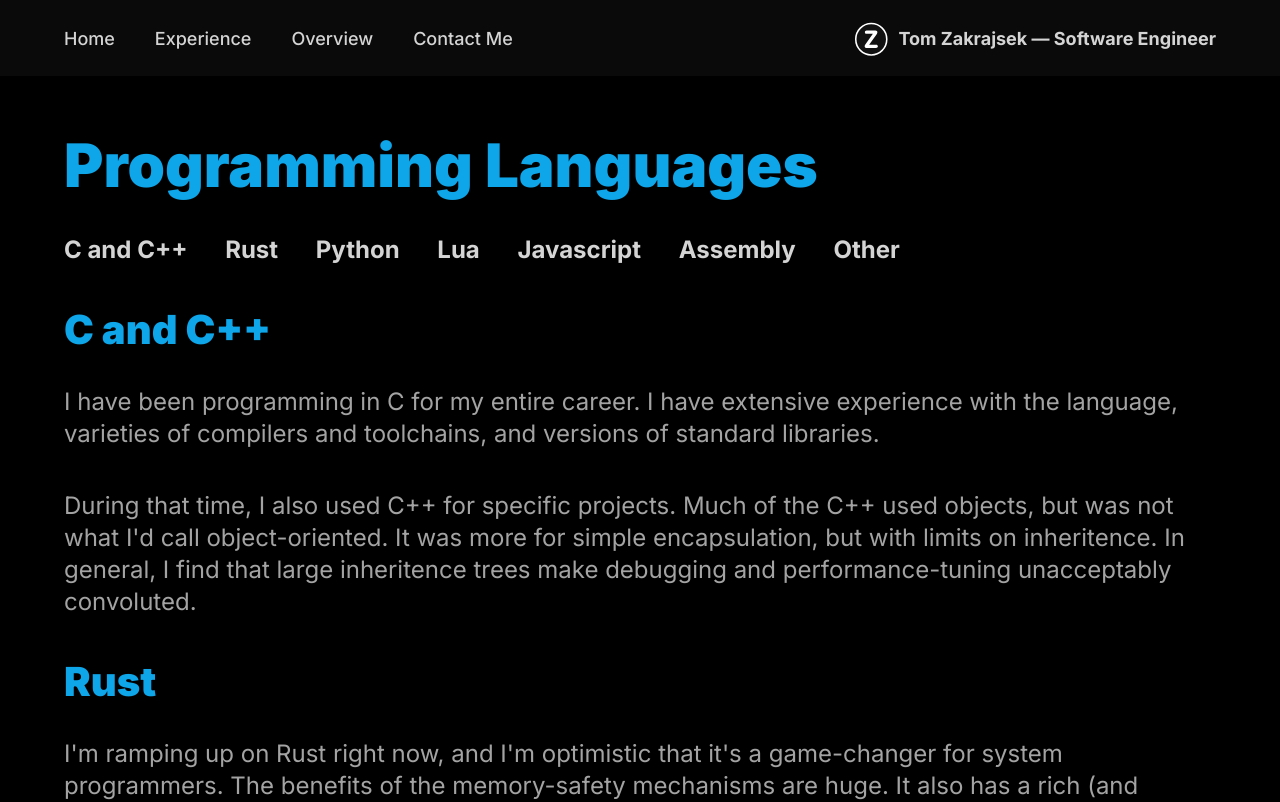
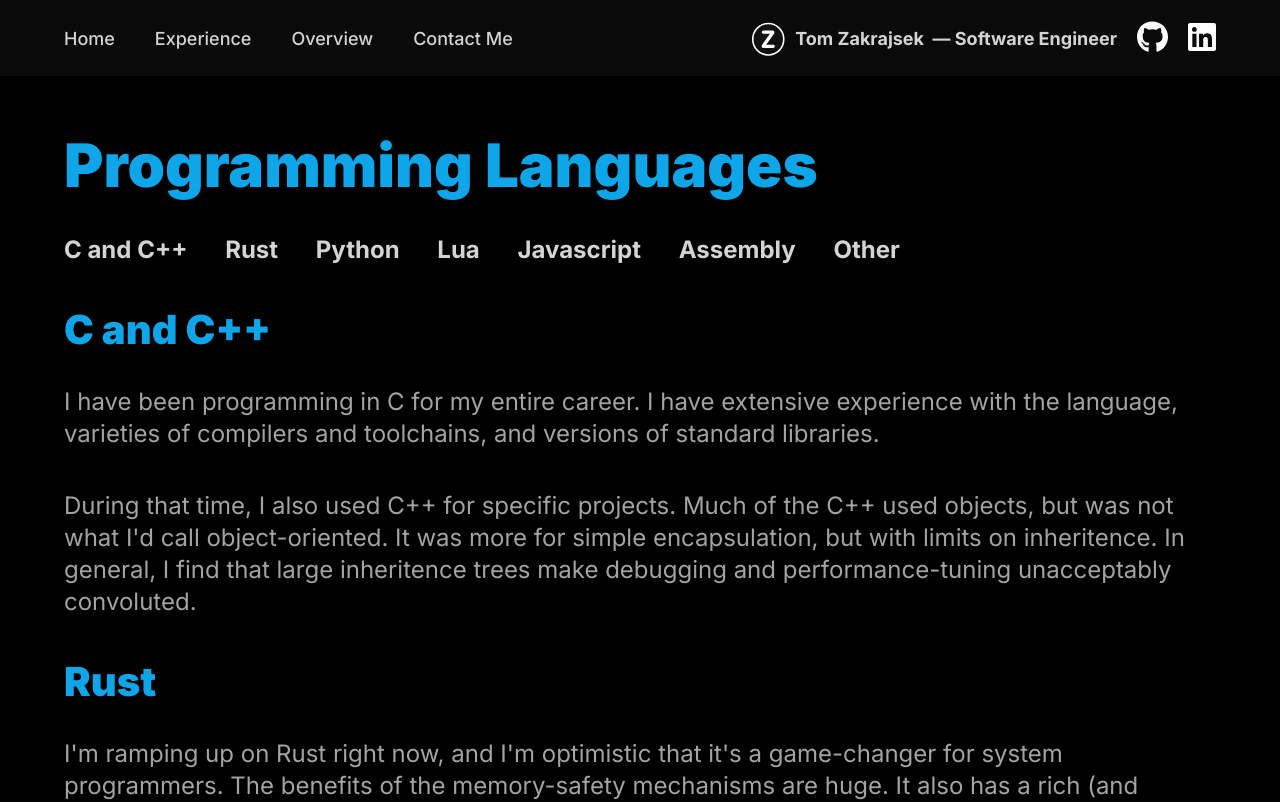
Before and after one commit to veryoddthomas/about, a Next.js app: page /languages in a window 1280 px wide. Shown: the top 802 px of the page. Built offline with nearby package versions, Linux system fonts and the light colour scheme.

Commit message:
Experiment with iconography
Used for LinkedIn and Github, and placed on NavBar
as well as down with contact info.

```diff
--- a/app/components/Contact.jsx
+++ b/app/components/Contact.jsx
@@ -1,9 +1,15 @@
 import React, { useRef, useState } from "react";
 import { motion } from "framer-motion";
 import emailjs from "@emailjs/browser";
+import Image from "next/image";
+import Link from 'next/link'
+import { linkedin } from "../assets";
 
 import AnimatedSection from "./AnimatedSection";
 import { slideIn } from "../utils/motion";
+
+import { FontAwesomeIcon } from '@fortawesome/react-fontawesome';
+import { faGithub, faLinkedin } from '@fortawesome/free-brands-svg-icons';
 
 const Contact = () => {
   const formRef = useRef();
@@ -73,6 +79,27 @@ const Contact = () => {
         <h1 className='pre-h1'>Get in touch</h1>
         <h1>Contact Me</h1>
 
+        <div className='font-medium text-primary lg:text-[30px] sm:text-[26px] xs:text-[20px] text-[16px] lg:leading-[40px] mt-6'>
+          {/* <div className="flex gap-6 mt-8"> */}
+          {/* <span>Visit my public platforms <FontAwesomeIcon icon={faLinkedin} /> <FontAwesomeIcon icon={faGithub} /></span> */}
+          <span>Visit my public platforms</span>
+          &nbsp;
+          &nbsp;
+          <Link rel="noopener noreferrer" target="_blank" href={'https://github.com/veryoddthomas/'}>
+            <FontAwesomeIcon icon={faGithub} inverse />
+          </Link>
+          &nbsp;
+          &nbsp;
+          <Link rel="noopener noreferrer" target="_blank" href={'https://www.linkedin.com/in/tom-zakrajsek/'}>
+            <FontAwesomeIcon icon={faLinkedin} inverse />
+          </Link>
+          &nbsp;
+          &nbsp;
+          <span>or just drop me a line below.</span>
+          {/* </div> */}
+        </div>
+
+
         <form
           ref={formRef}
           onSubmit={handleSubmit}
--- a/app/components/Hero.jsx
+++ b/app/components/Hero.jsx
@@ -17,18 +17,22 @@ const Hero = () => {
           <div className='font-medium text-primary lg:text-[30px] sm:text-[26px] xs:text-[20px] text-[16px] lg:leading-[40px] mt-6'>
             <div className="flex gap-6 mt-16">
 
-              <span>My name is <span className='emphasized-2'>Tom Zakrajsek</span>.  You can find me at</span>
+              <span>My name is <span className='emphasized-2'>Tom Zakrajsek</span>.
+                {/* You can find me at */}
+              </span>
 
-              <Link rel="noopener noreferrer" target="_blank" href={'https://github.com/veryoddthomas/'}>
+              {/* <Link rel="noopener noreferrer" target="_blank" href={'https://github.com/veryoddthomas/'}>
                 <Image className="" src={github} alt="My Github" width={40} height={40} />
               </Link>
               <Link rel="noopener noreferrer" target="_blank" href={'https://www.linkedin.com/in/tom-zakrajsek/'}>
                 <Image src={linkedin} alt="My LinkedIn" width={40} height={40} />
-              </Link>
+              </Link> */}
             </div>
             <p className='mt-6'>
-              I&apos;m a software engineer and technical leader with a passion
-              for all aspects of software craftsmanship.
+              I&apos;m a
+              &nbsp;<span className='emphasized-3'>software engineer</span>&nbsp; and
+              &nbsp;<span className='emphasized-3'>technical leader</span>&nbsp;
+              with a passion for all aspects of software craftsmanship.
             </p>
 
             <p className='mt-6'>
--- a/app/components/Navbar.jsx
+++ b/app/components/Navbar.jsx
@@ -6,6 +6,8 @@ import Link from "next/link";
 import Button from "./Button";
 import { logo, menu, close } from "../assets";
 
+import { FontAwesomeIcon } from '@fortawesome/react-fontawesome';
+import { faGithub, faLinkedin } from '@fortawesome/free-brands-svg-icons';
 
 const navLinks = [
   { id: "", title: "Home", },
@@ -30,17 +32,27 @@ const navLinks = [
 
 const NameLogo = () => {
   return (
-    <Link
+    <span className="flex flex-row items-center gap-5">
+      < Link
         href='/'
         className='flex items-center gap-2'
         onClick={() => { window.scrollTo(0, 0); }}
       >
         <Image src={logo} alt='logo' className='w-9 h-9 object-contain' />
+
         <div className='text-primary-light hover:text-secondary-light text-[18px] font-bold cursor-pointer flex '>
-        Tom Zakrajsek&nbsp;
-        <span className='lg:block hidden'> &mdash; Software Engineer</span>
+          <span className='lg:block hidden'>Tom Zakrajsek&nbsp;
+            &mdash; Software Engineer</span>
         </div>
+      </Link >
+
+      <Link rel="noopener noreferrer" href={'https://github.com/veryoddthomas/'}>
+        <FontAwesomeIcon icon={faGithub} size="2x" inverse />
       </Link>
+      <Link rel="noopener noreferrer" href={'https://www.linkedin.com/in/tom-zakrajsek/'}>
+        <FontAwesomeIcon icon={faLinkedin} size="2x" inverse />
+      </Link>
+    </span>
   );
 }
 
--- a/app/globals.css
+++ b/app/globals.css
@@ -45,6 +45,10 @@
 
   .emphasized-2 {
     @apply text-secondary-light font-bold
+  }
+
+  .emphasized-3 {
+    @apply text-tertiary-light font-bold
   }
 
   p {
--- a/package.json
+++ b/package.json
@@ -10,6 +10,9 @@
   },
   "dependencies": {
     "@emailjs/browser": "^3.12.1",
+    "@fortawesome/free-brands-svg-icons": "^6.5.2",
+    "@fortawesome/free-solid-svg-icons": "^6.5.2",
+    "@fortawesome/react-fontawesome": "^0.2.2",
     "@react-three/drei": "^9.105.4",
     "@react-three/fiber": "^8.16.2",
     "autoprefixer": "^10.4.19",
```
Also changed, not shown: 1 other file (tests, documents, lock files or other folders). Lines whose indentation alone changed are shown as unchanged.
